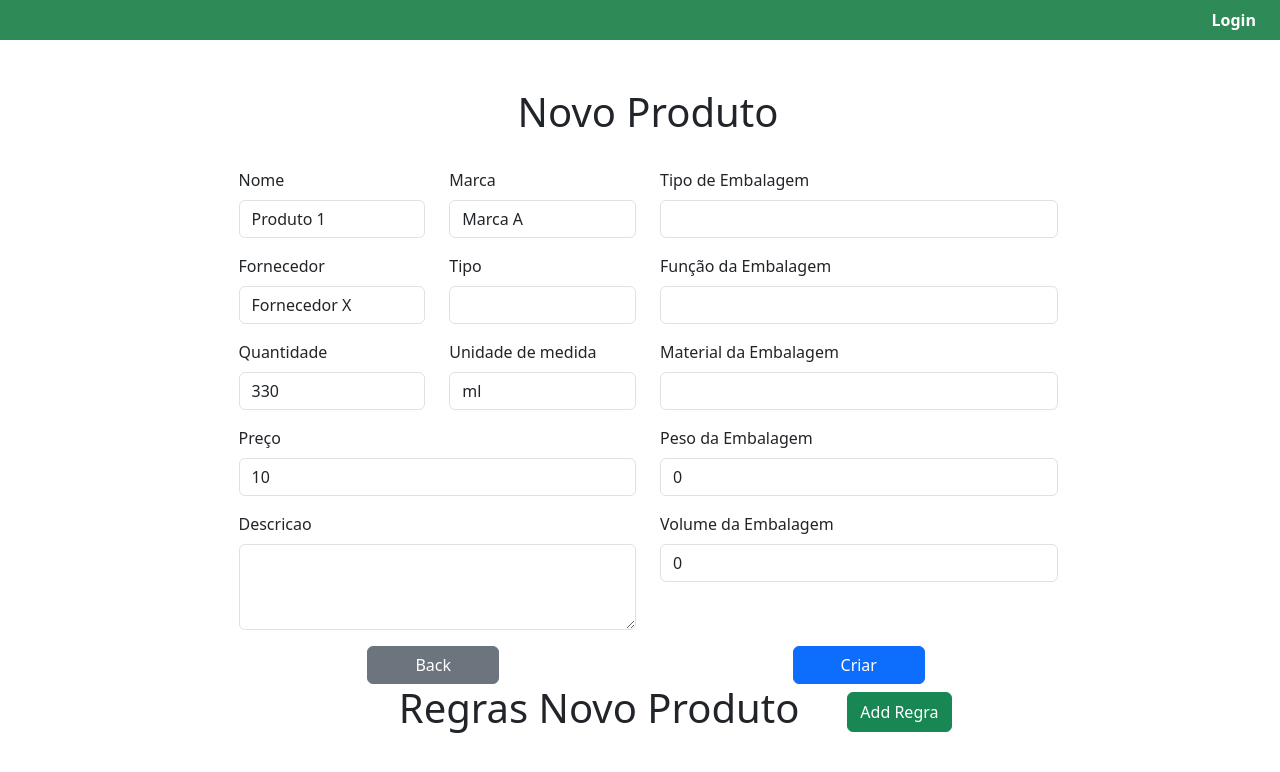
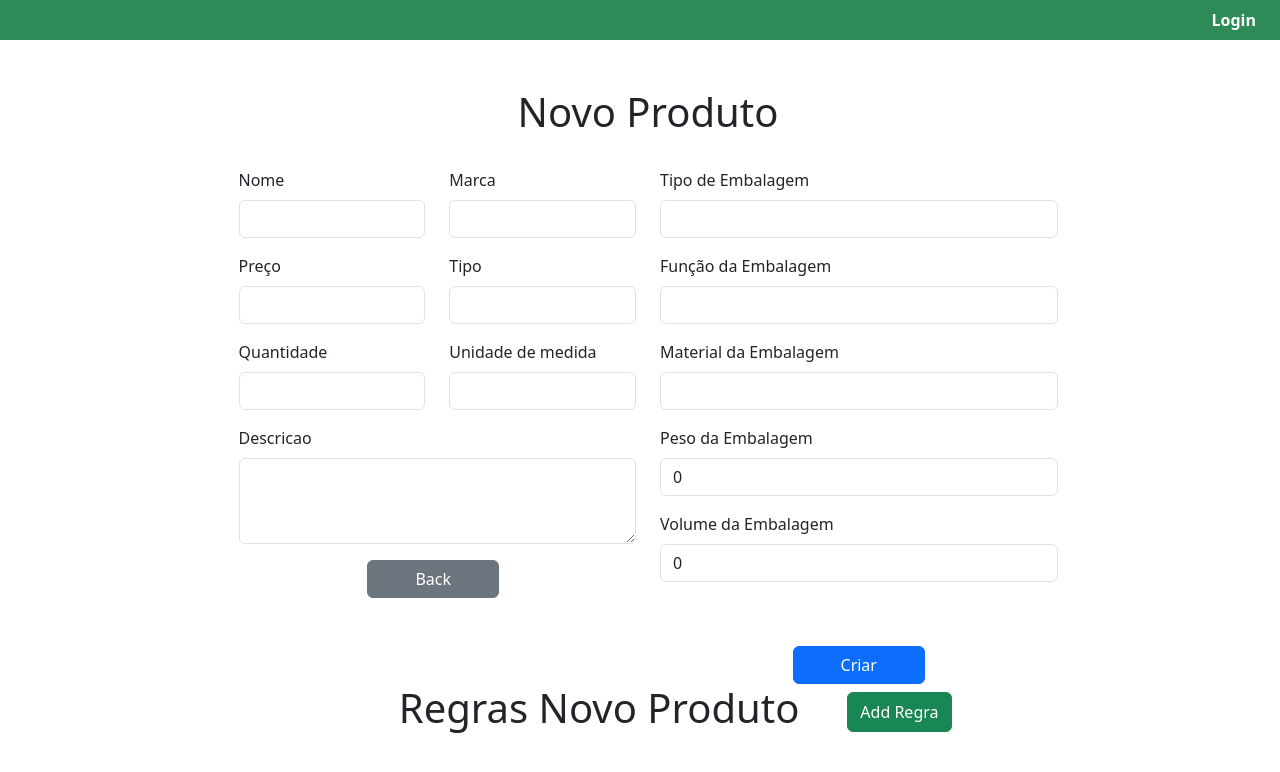
Before and after one commit to R-Crespo/ProjDAE_Client, a Nuxt app: page /produtos/create in a window 1280 px wide. Shown: the top 772 px of the page. Built offline with nearby package versions, Linux system fonts and the light colour scheme.

Commit message:
Produtos Create

```diff
--- a/pages/produtos/create.vue
+++ b/pages/produtos/create.vue
@@ -17,8 +17,8 @@
           </div>
           <div class="row">
             <div class="mb-3 col">
-              <label for="inputFornecedor" class="form-label">Fornecedor</label>
-              <input type="text" v-model="produto.fornecedor" class="form-control" id="inputFornecedor">
+              <label for="inputPreco" class="form-label">Preço</label>
+              <input type="number" v-model="produto.preco" class="form-control" id="inputPreco">
             </div>
             <div class="mb-3 col">
               <label for="inputTipo" class="form-label">Tipo</label>
@@ -32,16 +32,12 @@
             </div>
             <div class="mb-3 col">
               <label for="inputUnidadeDeMedida" class="form-label">Unidade de medida</label>
-              <input type="text" v-model="produto.medida" class="form-control" id="inputUnidadeDeMedida">
+              <input type="text" v-model="produto.unidadeMedida" class="form-control" id="inputUnidadeDeMedida">
             </div>
           </div>
           <div class="mb-3">
-            <label for="inputPreco" class="form-label">Preço</label>
-            <input type="number" v-model="produto.preco" class="form-control" id="inputPreco">
-          </div>
-          <div class="mb-3">
             <label for="inputConteudo" class="form-label">Descricao</label>
-            <textarea rows="3" type="text" v-model="produto.Descricap" class="form-control" id="inputConteudo"></textarea>
+            <textarea rows="3" type="text" v-model="produto.descricao" class="form-control" id="inputConteudo"></textarea>
           </div>
           <div class="d-flex justify-content-around">
             <button class="btn btn-secondary me-2 col-4" type="reset">Back</button>
@@ -50,23 +46,23 @@
         <div class="col">
             <div class="mb-3">
               <label for="inputTipoEmbalagem" class="form-label">Tipo de Embalagem</label>
-              <input type="text" v-model="produto.embalagemPrototipo.tipo" class="form-control" id="inputTipoEmbalagem">
+              <input type="text" v-model="embalagemPrototipo.tipo" class="form-control" id="inputTipoEmbalagem">
             </div>
             <div class="mb-3">
               <label for="inputFuncaoEmbalagem" class="form-label">Função da Embalagem</label>
-              <input type="text" v-model="produto.embalagemPrototipo.funcao" class="form-control" id="inputFuncaoEmbalagem">
+              <input type="text" v-model="embalagemPrototipo.funcao" class="form-control" id="inputFuncaoEmbalagem">
             </div>
           <div class="mb-3">
             <label for="inputMaterialEmbalagem" class="form-label">Material da Embalagem</label>
-            <input type="text" v-model="produto.embalagemPrototipo.material" class="form-control" id="inputMaterialEmbalagem">
+            <input type="text" v-model="embalagemPrototipo.material" class="form-control" id="inputMaterialEmbalagem">
           </div>
           <div class="mb-3">
             <label for="inputPesoEmbalagem" class="form-label">Peso da Embalagem</label>
-            <input type="Number" v-model="produto.embalagemPrototipo.peso" class="form-control" id="inputPesoEmbalagem">
+            <input type="Number" v-model="embalagemPrototipo.peso" class="form-control" id="inputPesoEmbalagem">
           </div>
           <div class="mb-3">
             <label for="inputVolumeEmbalagem" class="form-label">Volume da Embalagem</label>
-            <input type="Number" v-model="produto.embalagemPrototipo.volume" class="form-control" id="inputVolumeEmbalagem">
+            <input type="Number" v-model="embalagemPrototipo.volume" class="form-control" id="inputVolumeEmbalagem">
           </div>
           <div class="d-flex justify-content-around">
             <button class="btn btn-primary col-4 mt-5" type="submit">Criar</button>
@@ -96,40 +92,31 @@
 <script setup>
 import { useRouter } from 'vue-router'
 import {computed, ref} from 'vue';
+import {useAuthStore} from "../../store/auth-store.js";
+
 const router = useRouter()
+const authStore = useAuthStore()
 
 const produto = ref({
-  id: 1,
-  nome: 'Produto 1',
-  marca: 'Marca A',
-  preco: '10',
+  id: 0,
+  nome: '',
+  marca: '',
+  preco: '',
   tipo: '',
-  fornecedor: 'Fornecedor X',
-  quantidade: "330",
-  medida:"ml",
-  embalagemPrototipo: {
-    tipo: '',
-    funcao: '',
-    material: '',
-    peso: 0,
-    volume: 0
-  },
+  quantidade: "",
+  unidadeMedida:"",
+  descricao: "",
   regras: []
+})
+const embalagemPrototipo = ref({
+  tipo: '',
+  funcao: '',
+  material: '',
+  peso: 0,
+  volume: 0
 })
 const regras = ref([]);
 const id = ref(0);
-
-
-const observacoes = ref([
-  { sensor: "Temperatura", timestamp: '10/12/2024,10:10', valor: '10', unidade: 'Cº', estado: 'OK' },
-  { sensor: "Pressao", timestamp: '10/12/2024,10:10', valor: '0.5', unidade: 'Km',estado: 'OK' },
-  { sensor: "Temperatura", timestamp: '10/12/2024,10:20', valor: '11', unidade: 'Cº', estado: 'OK' },
-  { sensor: "Pressao", timestamp: '10/12/2024,10:20', valor: '0.5', unidade: 'Km',estado: 'OK' },
-  { sensor: "Temperatura", timestamp: '10/12/2024,10:30', valor: '17', unidade: 'Cº', estado: 'Regra #2 violada' },
-  { sensor: "Pressao", timestamp: '10/12/2024,10:30', valor: '0.3', unidade: 'Km',estado: 'OK' },
-  { sensor: "Temperatura", timestamp: '10/12/2024,10:50', valor: '9', unidade: 'Cº', estado: 'OK' },
-  { sensor: "Pressao", timestamp: '10/12/2024,10:50', valor: '0.8', unidade: 'Km',estado: 'Regra #3 violada' }]);
-
 const message = ref('')
 const config = useRuntimeConfig()
 const api = config.public.API_URL
@@ -150,16 +137,35 @@ function removeRegra(regraId) {
   regras.value = regras.value.filter(r => r.id !== regraId);
 }
 
-function estadoClass(estado) {
-  switch (estado){
-    case "OK":
-      return "btn-success disabled"
-    default:
-      return "btn-danger disabled"
+async function create() {
+  try {
+    console.log(JSON.stringify({
+      produto: produto.value,
+      embalagemProduto: embalagemPrototipo.value,
+      regras: regras.value
+    }))
+    const response = await authStore.fetchWithAuth(`${api}/produtos`, {
+      method: 'POST',
+      headers: {
+        'Content-Type': 'application/json',
+      },
+      body: JSON.stringify({
+        produto: produto.value,
+        embalagemProduto: embalagemPrototipo.value,
+        regras: regras.value
+      })
+    });
+
+    if (!response.ok) {
+      throw new Error(`HTTP error! status: ${response.status}`);
+    }
+
+    const data = await response.json();
+    message.value = "Produto criado com sucesso!";
+  } catch (e) {
+    message.value = "Erro ao criar o produto: " + e.message;
   }
 }
-async function create() {
 
-}
 
 </script>
--- a/store/auth-store.js
+++ b/store/auth-store.js
@@ -36,5 +36,5 @@ export const useAuthStore = defineStore("authStore", () => {
         }
     }
 
-    return { token, user, logout, isCliente, isFornecedor, isOperador, fetchWithAuth,isAuthenticated, username }
+    return { token, user, logout, isCliente, isFornecedor, isOperador, fetchWithAuth ,isAuthenticated, username }
 })
```
